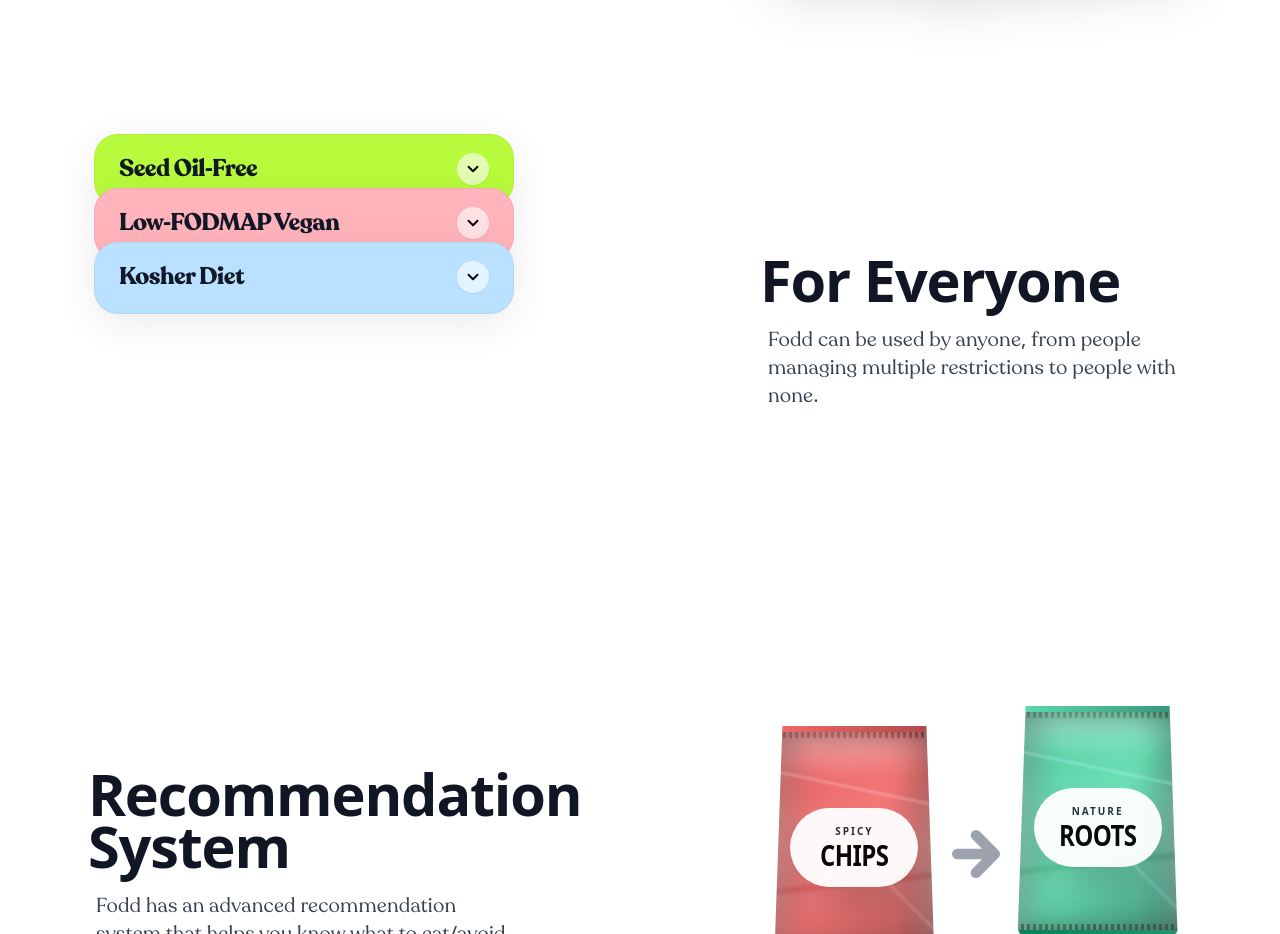
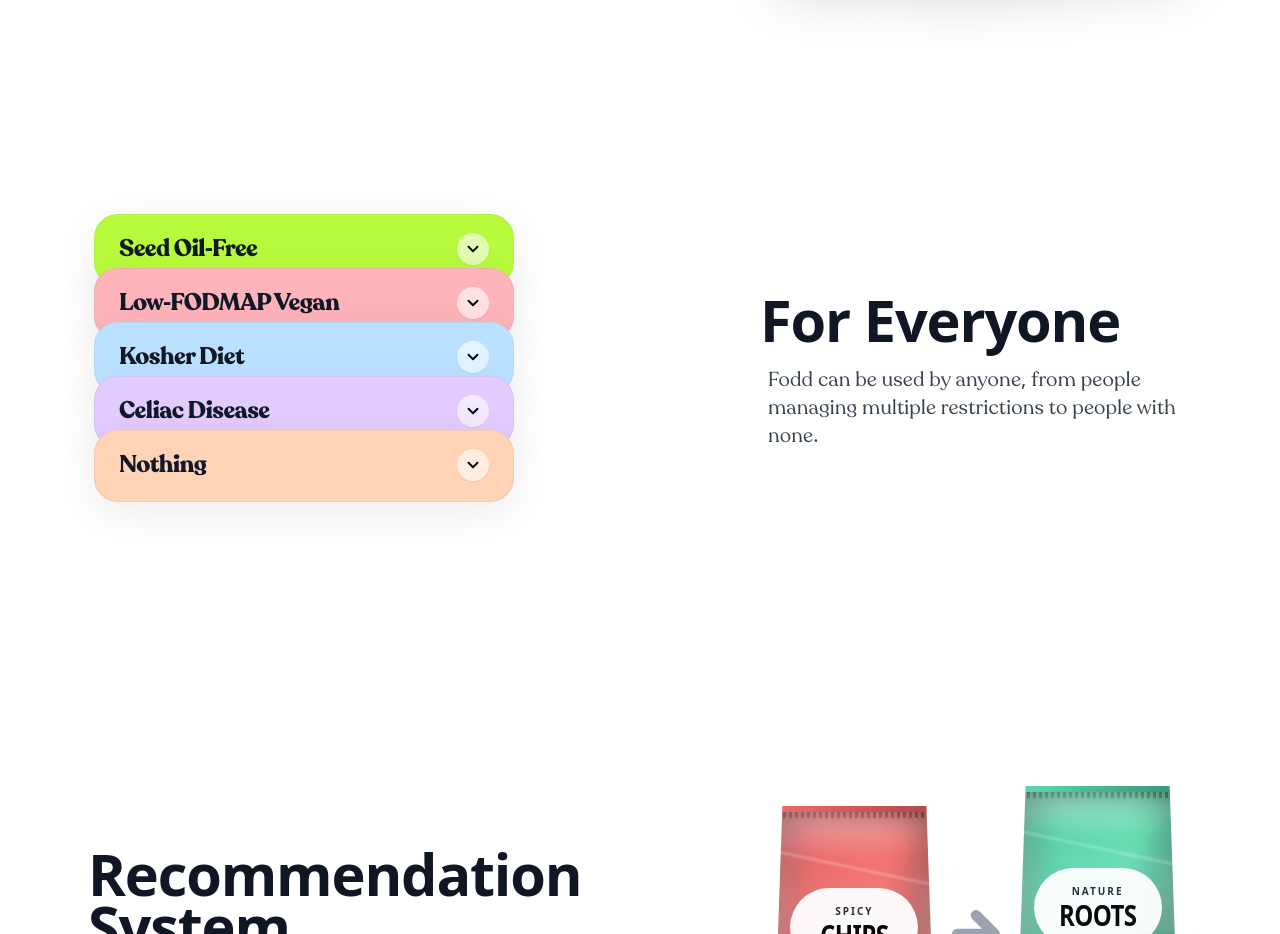
Before and after one commit to neilrobotics1/appfoddproject, a React (Vite) app: page / in a window 1280 px wide. Shown: the part 2520-3454 px from the top of the page. Built offline with nearby package versions, Linux system fonts and the light colour scheme; a web font is replaced by a local one.

Commit message:
added two expandable tiles and changed animation

```diff
--- a/src/App.jsx
+++ b/src/App.jsx
@@ -654,18 +654,28 @@ function Features() {
         allowed: ["Certified Meat", "Fish with Scales", "Pareve items"],
         disallowed: ["Pork Products", "Shellfish", "Meat & Dairy Combo"]
       },
+      {
+        label: "Celiac Disease", bg: "#e2cbff",
+        allowed: ["Certified GF Oats", "Rice & Quinoa", "Fresh Produce"],
+        disallowed: ["Wheat & Flour", "Barley & Rye", "Cross-Contaminated"]
+      },
+      {
+        label: "Nothing", bg: "#ffd3b6",
+        allowed: ["Literally Anything", "All the Oils", "Any Dairy / Meat"],
+        disallowed: ["Worrying", "Checking Labels", "Eating Too Little"]
+      }
     ];
 
     return (
-      <div className="relative w-full h-[400px] md:h-[500px] flex items-center justify-center overflow-visible select-none">
+      <div className="relative w-full h-[520px] md:h-[580px] flex items-center justify-center overflow-visible select-none">
         <div className="relative w-[320px] md:w-[420px] h-full flex justify-center mt-6 md:mt-16 perspective-[1000px]">
           {profiles.map((item, idx) => {
             const isActive = activeIdx === idx;
 
-            let translateY = 0;
+            let translateY = 80;
             const overlap = 18;
             for (let i = 0; i < idx; i++) {
-                translateY += (activeIdx === i ? 250 : 72) - overlap;
+              translateY += (activeIdx === i ? 250 : 72) - overlap;
             }
             if (activeIdx === -1) translateY += 20;
 
@@ -674,7 +684,7 @@ function Features() {
             return (
               <div key={idx}
                 onClick={() => setActiveIdx(isActive ? -1 : idx)}
-                className="absolute shadow-[0_10px_40px_rgba(0,0,0,0.08)] border border-gray-900/5 cursor-pointer overflow-hidden transition-all duration-[650ms] cubic-bezier(0.25, 1, 0.5, 1)"
+                className="absolute shadow-[0_10px_40px_rgba(0,0,0,0.08)] border border-gray-900/5 cursor-pointer overflow-hidden transition-all duration-500 ease-out"
                 style={{
                   backgroundColor: item.bg,
                   width: '100%',
@@ -682,6 +692,7 @@ function Features() {
                   borderRadius: isActive ? '32px' : '24px',
                   transform: isVisible ? `translate3d(0, ${translateY}px, 0)` : `translate3d(0, ${translateY + 60}px, 0)`,
                   opacity: isVisible ? 1 : 0,
+                  transitionDelay: isVisible ? `${200 + (idx * 120)}ms` : '0ms',
                   zIndex: zIndex,
                   top: 0
                 }}>
@@ -691,8 +702,8 @@ function Features() {
                     <span className="text-gray-900 font-bold tracking-tight text-[22px] md:text-[24px]" style={{ fontFamily: '"Recoleta", system-ui, -apple-system, sans-serif' }}>{item.label}</span>
                     <div className="w-[32px] h-[32px] rounded-full bg-white/60 flex items-center justify-center shadow-sm">
                       <svg width="18" height="18" viewBox="0 0 24 24" fill="none" stroke="black" strokeWidth="2.5" strokeLinecap="round" strokeLinejoin="round"
-                           style={{ transform: isActive ? 'rotate(180deg)' : 'rotate(0deg)', transition: 'transform 0.4s ease' }}>
-                        <path d="m6 9 6 6 6-6"/>
+                        style={{ transform: isActive ? 'rotate(180deg)' : 'rotate(0deg)', transition: 'transform 0.4s ease' }}>
+                        <path d="m6 9 6 6 6-6" />
                       </svg>
                     </div>
                   </div>
@@ -707,7 +718,7 @@ function Features() {
                       {item.allowed.map(txt => <span key={txt} className="text-gray-800 text-[13px] md:text-[15px] leading-tight font-medium opacity-90" style={{ fontFamily: '"Recoleta", system-ui, -apple-system, sans-serif' }}>• {txt}</span>)}
                     </div>
                     <div className="flex-1 bg-white/40 rounded-2xl p-3 md:p-3.5 flex flex-col gap-1.5">
-                       <div className="flex items-center gap-1.5 mb-0.5">
+                      <div className="flex items-center gap-1.5 mb-0.5">
                         <X size={16} strokeWidth={4} className="text-red-700" />
                         <span className="text-gray-900 font-bold text-[13px] md:text-[14px] uppercase tracking-wider" style={{ fontFamily: '"Recoleta", system-ui, -apple-system, sans-serif' }}>Avoid</span>
                       </div>
```
